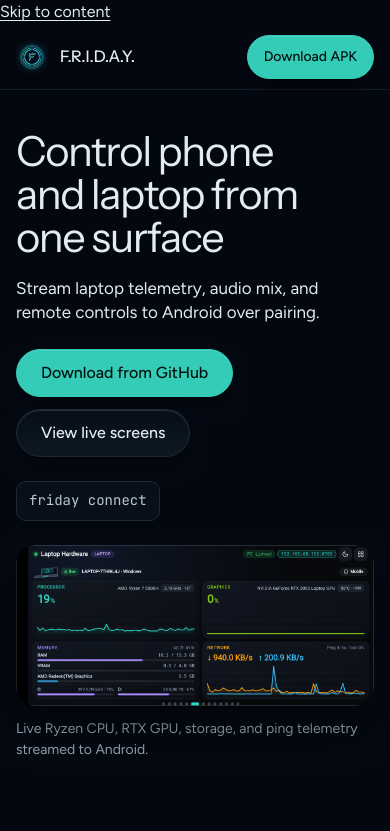
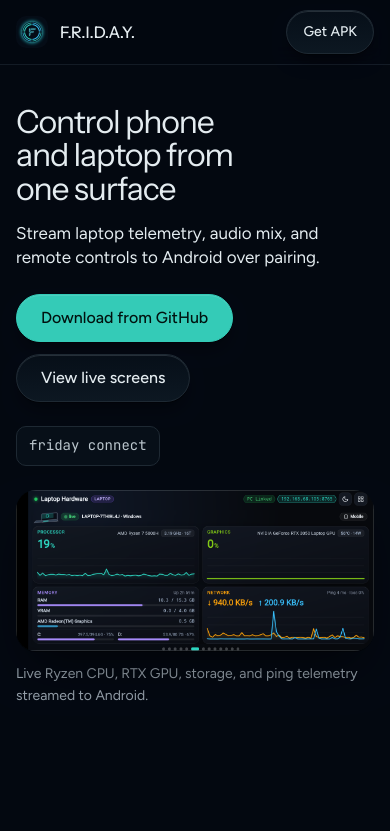
Before and after one commit to sandyddeveloper/F.R.I.D.A.Y, a website: page docs/index.html in a window 390 px wide. Shown: the top 831 px of the page. Drawn offline with Linux system fonts and the light colour scheme.

Commit message:
Polish landing hero fold, skip link, and 390px responsive fit

```diff
--- a/docs/index.html
+++ b/docs/index.html
@@ -34,7 +34,7 @@
         <a href="#capabilities">Bridge</a>
         <a href="#install">Commands</a>
       </nav>
-      <a class="btn btn--sm btn--primary" href="#install">Download APK</a>
+      <a class="btn btn--sm" href="#install">Get APK</a>
     </div>
   </header>
 
@@ -145,7 +145,7 @@
       </div>
     </section>
 
-    <section class="section" id="capabilities">
+    <section class="section section--next" id="capabilities">
       <div class="container">
         <div class="section__head">
           <h2>One persistent Windows host bridge</h2>
--- a/docs/styles.css
+++ b/docs/styles.css
@@ -10,6 +10,24 @@
 body {
   background-color: var(--color-paper);
   color: var(--color-ink);
+}
+
+.skip {
+  position: absolute;
+  left: var(--space-md);
+  top: calc(-1 * var(--space-3xl));
+  z-index: var(--z-toast);
+  padding: var(--space-xs) var(--space-md);
+  border-radius: var(--radius-pill);
+  background: var(--color-ink);
+  color: var(--color-paper);
+  font-size: var(--text-sm);
+  font-weight: 500;
+  text-decoration: none;
+}
+
+.skip:focus-visible {
+  top: var(--space-md);
 }
 
 h1, h2, h3 {
@@ -158,13 +176,13 @@ html:not(.js) [role="tabpanel"][hidden] {
 }
 
 .hero {
-  padding-block: var(--space-xl) var(--section-gap-s);
+  padding-block: var(--space-xl) var(--space-2xl);
 }
 
 .hero__grid {
   display: grid;
   grid-template-columns: minmax(0, 5fr) minmax(0, 7fr);
-  gap: var(--space-2xl);
+  gap: var(--space-xl);
   align-items: center;
 }
 
@@ -173,6 +191,7 @@ html:not(.js) [role="tabpanel"][hidden] {
   flex-direction: column;
   align-items: flex-start;
   gap: var(--space-md);
+  min-width: 0;
 }
 
 .hero__copy h1 {
@@ -207,6 +226,7 @@ html:not(.js) [role="tabpanel"][hidden] {
   display: flex;
   flex-direction: column;
   gap: var(--space-sm);
+  min-width: 0;
 }
 
 .capture {
@@ -229,6 +249,10 @@ html:not(.js) [role="tabpanel"][hidden] {
 }
 
 .section {
+  padding-block: var(--space-2xl) 0;
+}
+
+.section--next {
   padding-block: var(--section-gap) 0;
 }
 
@@ -432,6 +456,9 @@ html:not(.js) [role="tabpanel"][hidden] {
   font-family: var(--font-outlier);
   font-size: var(--text-sm);
   color: var(--color-ink-2);
+  overflow-wrap: break-word;
+  word-break: break-word;
+  max-width: 100%;
 }
 
 .copy-note {
@@ -535,6 +562,17 @@ html:not(.js) [role="tabpanel"][hidden] {
   .section__head {
     margin-bottom: var(--space-xl);
   }
+  .site-nav__bar {
+    gap: var(--space-sm);
+  }
+  .hero__copy h1 {
+    font-size: clamp(2rem, 8.2vw, 3rem);
+  }
+  .cmd-table,
+  .cmd-table tbody {
+    display: block;
+    width: 100%;
+  }
   .cmd-table thead {
     display: none;
   }
@@ -548,5 +586,6 @@ html:not(.js) [role="tabpanel"][hidden] {
   .cmd-table td {
     padding: 0;
     border: 0;
+    min-width: 0;
   }
 }
```
